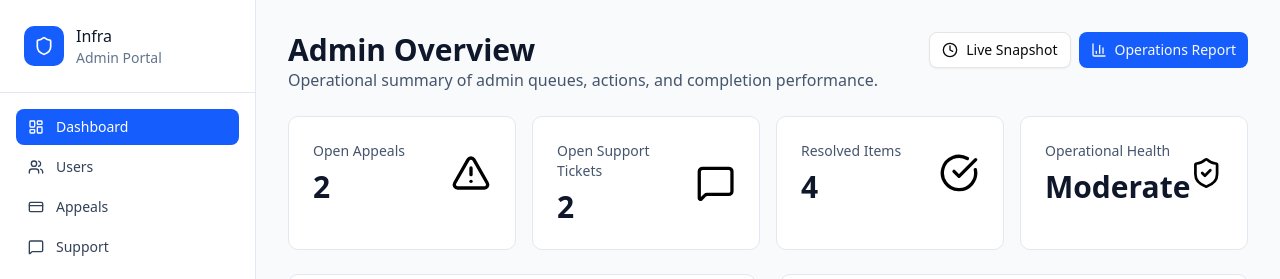
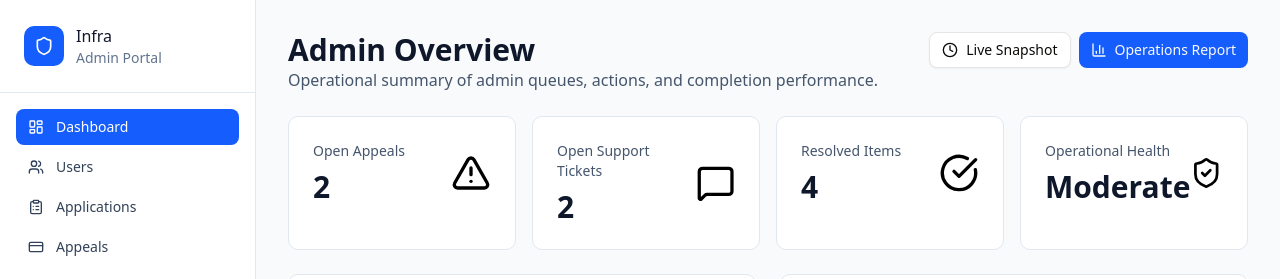
Before and after one commit to mzst-26/G35-Project, a Next.js app: page /admin/dashboard in a window 1280 px wide. Shown: the top 279 px of the page. Built offline with nearby package versions, Linux system fonts and the light colour scheme.

Commit message:
feat: wire applications into admin nav

```diff
--- a/app/admin/dashboard/page.tsx
+++ b/app/admin/dashboard/page.tsx
@@ -3,6 +3,7 @@
 import { Button } from "@/components/ui/button";
 import {
   BarChart3,
+  ClipboardList,
   CreditCard,
   LayoutDashboard,
   Menu,
@@ -18,12 +19,14 @@ import AnalyticsManagement from "@/components/admin_dashboard/AnalyticsManagemen
 import AppealsManagement from "@/components/admin_dashboard/AppealsManagement";
 import SupportManagement from "@/components/admin_dashboard/SupportManagement";
 import UsersManagement from "@/components/admin_dashboard/UsersManagement";
-import AdminHome from "@/components/admin_dashboard/adminHome";
+import AdminHome from "@/components/admin_dashboard/AdminHome";
 import AdminSettings from "@/components/admin_dashboard/AdminSettings";
+import ApplicationsManagement from "@/components/admin_dashboard/ApplicationsManagement";
 
 const navItems: NavItem[] = [
   { label: "Dashboard", icon: LayoutDashboard, section: "dashboard" },
   { label: "Users", icon: Users, section: "users" },
+  { label: "Applications", icon: ClipboardList, section: "applications" },
   { label: "Appeals", icon: CreditCard, section: "appeals" },
   { label: "Support", icon: MessageSquare, section: "support" },
   { label: "Analytics", icon: BarChart3, section: "analytics" },
@@ -37,6 +40,7 @@ export default function AdminDashboard() {
   const sectionComponentMap: Record<SectionKey, ReactNode> = {
     dashboard: <AdminHome />,
     users: <UsersManagement />,
+    applications: <ApplicationsManagement />,
     appeals: <AppealsManagement />,
     support: <SupportManagement />,
     analytics: <AnalyticsManagement />,
```
